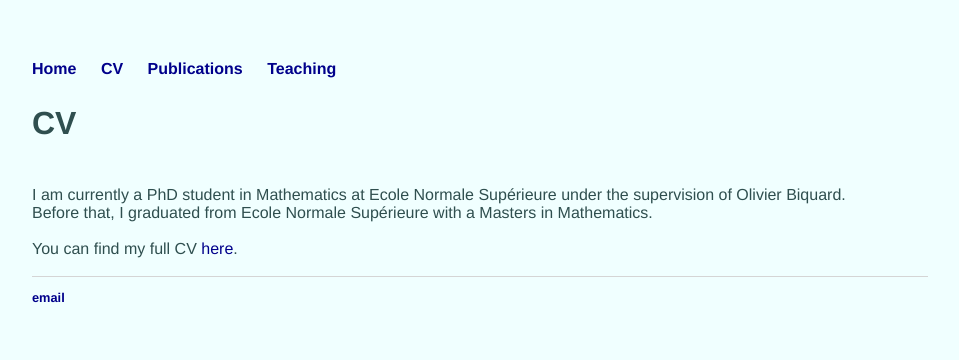
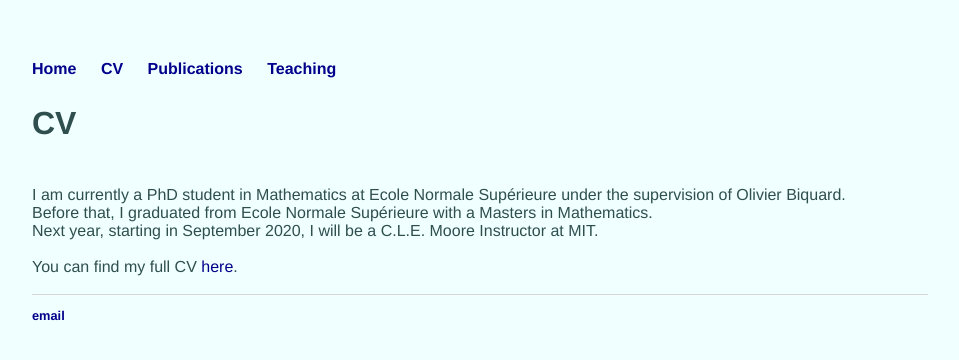
Before and after one commit to tristanozuch/tristanozuch.github.io, a Jekyll site: the page built from cv/index.html, in a window 1280 px wide. Shown: the top 360 px of the page, without its empty margins (160-1119 px from the left). Built offline with Jekyll 4.4.1, drawn with Linux system fonts in a browser that asks for light colours.

Commit message:
Update index.html

```diff
--- a/cv/index.html
+++ b/cv/index.html
@@ -5,7 +5,8 @@ title: CV
 <h2> CV </h2>
 <br/>
 I am currently a PhD student in Mathematics at Ecole Normale Supérieure under the supervision of Olivier Biquard. <br/>
-Before that, I graduated from Ecole Normale Supérieure with a Masters in Mathematics.
+Before that, I graduated from Ecole Normale Supérieure with a Masters in Mathematics.<br/>
+Next year, starting in September 2020, I will be a C.L.E. Moore Instructor at MIT.
 <br/>  <br/>
 You can find my full CV <a href="CV-tristan.pdf">here</a>.
 <br/>
```
